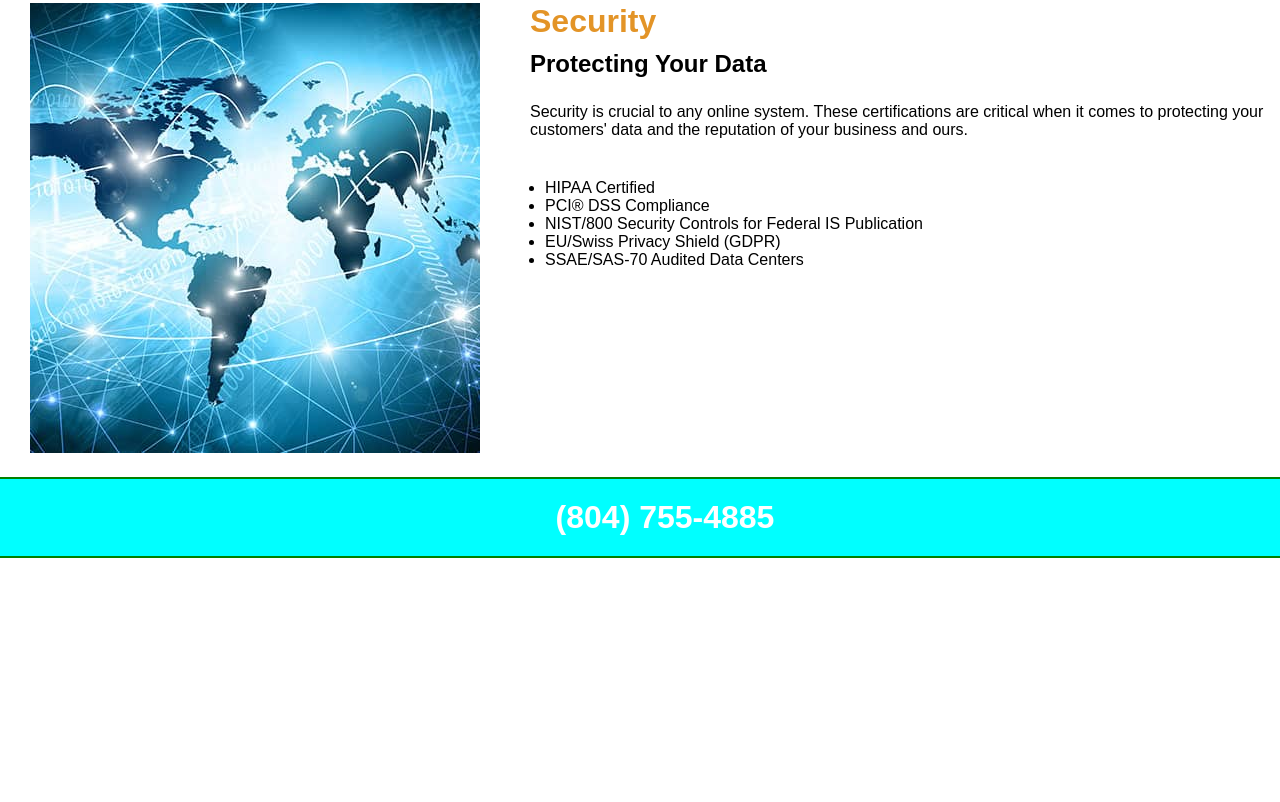
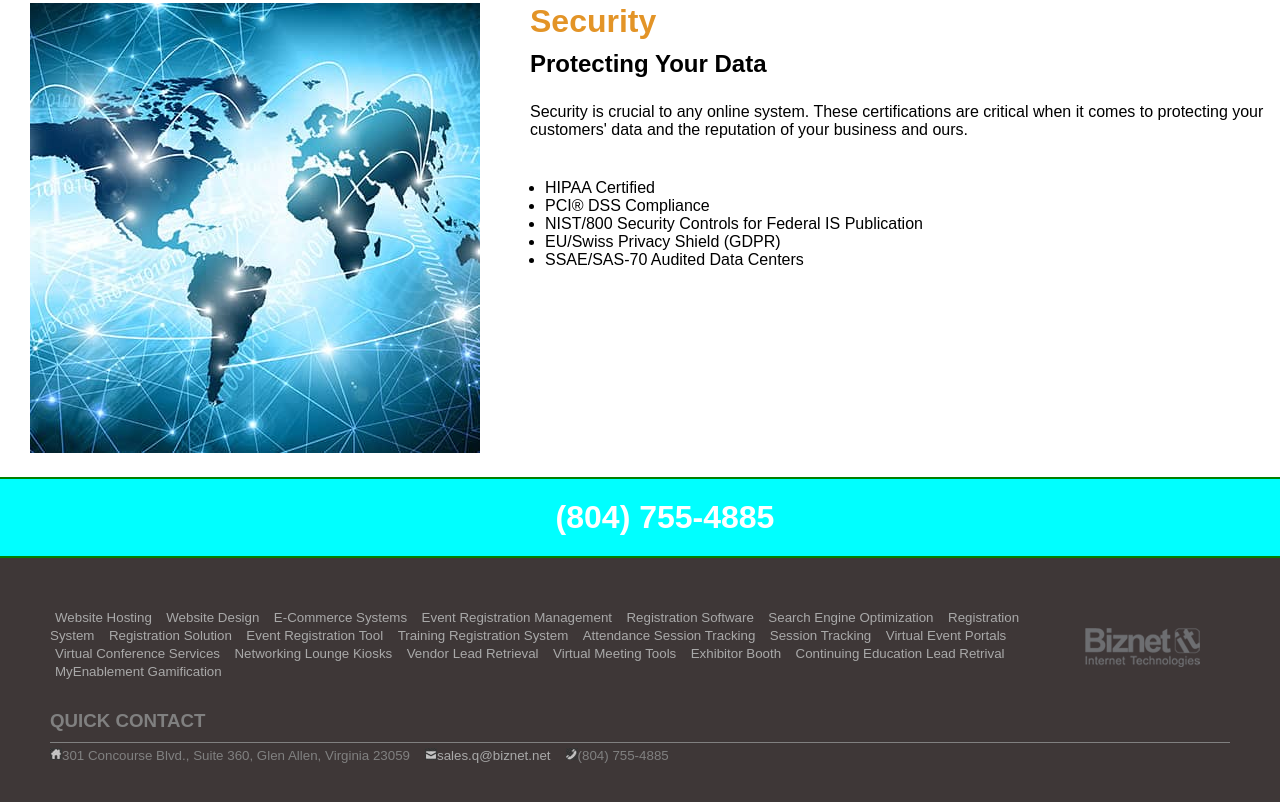
Before and after one commit to Nthnlim/mid-project, a plain HTML site: page index.html in a window 1280 px wide. Shown: the part 2335-3137 px from the top of the page. Before the commit the page ends 2893 px from the top, so only its background shows below. Drawn offline with Linux system fonts and the light colour scheme.

Commit message:
phase 3 footer complete

```diff
--- a/index.css
+++ b/index.css
@@ -153,3 +153,37 @@ main a:hover {
     background-color: aqua;
     border-bottom: 2px solid green;
 }
+
+footer {
+    background-color: rgb(62, 55, 55);
+    display: flexbox;
+    padding: 50px 50px 50px 50px;
+}
+
+footer a {
+    color: darkgrey;
+    text-decoration: none;
+    padding: 5px 5px 5px 5px;
+    font-size: smaller;
+    margin-top: 20px;
+}
+
+footer a:hover {
+    text-decoration: underline;
+    color: white;
+}
+
+.imgfooter {
+    float: right;
+}
+.quick {
+    margin-top: 30px;
+    padding-bottom: 10px;
+    display: flexbox;
+    border-bottom: 1px solid grey;
+    margin-bottom: 5px;
+}
+
+.footer-contact {
+    display: flex;
+}
--- a/index.html
+++ b/index.html
@@ -104,7 +104,42 @@
         </div>
     </main>
 
-    <footer>
+    <footer class="footermain">
+
+        <div class="imgfooter">
+            <img style="margin: 20px 30px 0px 50px;" src="footer_logo_biznet.png" alt="logo footer">
+        </div>
+
+        <div>
+        <a href="https://biznet.com/hosting.asp">Website Hosting</a>
+        <a href="https://biznet.com/design.asp">Website Design</a>
+        <a href="https://biznet.com/design.asp">E-Commerce Systems</a>
+        <a href="https://www.onlineregistrationcenter.com/">Event Registration Management</a>
+        <a href="https://www.onlineregistrationcenter.com/  ">Registration Software</a>
+        <a href="https://biznet.com/seo.asp">Search Engine Optimization</a>
+        <a href="https://www.onlineregistrationcenter.com/">Registration System</a>
+        <a href="https://www.onlineregistrationcenter.com/">Registration Solution</a>
+        <a href="https://www.onlineregistrationcenter.com/">Event Registration Tool</a>
+        <a href="https://www.onlineregistrationcenter.com/">Training Registration System</a>
+        <a href="https://www.positiveproximity.com/">Attendance Session Tracking</a>
+        <a href="https://www.positiveproximity.com/">Session Tracking</a>
+        <a href="https://www.meetingcenter.online/">Virtual Event Portals</a>
+        <a href="https://www.meetingcenter.online/">Virtual Conference Services</a>
+        <a href="https://www.meetingcenter.online/">Networking Lounge Kiosks</a>
+        <a href="https://www.meetingcenter.online/">Vendor Lead Retrieval</a>
+        <a href="https://www.meetingcenter.online/">Virtual Meeting Tools</a>
+        <a href="https://www.meetingcenter.online/">Exhibitor Booth</a>
+        <a href="https://www.positiveproximity.com/">Continuing Education Lead Retrival</a>
+        <a href="https://www.myenablement.com/">MyEnablement Gamification</a>
+        </div>
+        <div class="quick">
+        <h3 style="color: grey;">QUICK CONTACT</h3>
+        </div>
+        <div class="footer-contact">
+            <p style="color: grey; font-size: smaller;"><img src="footer_home.jpg" alt="footer home">301 Concourse Blvd., Suite 360, Glen Allen, Virginia 23059</p>
+            <a style="margin-top: -5px; margin-left: 10px;" href="mailto:sales.q@biznet.net"><img src="footer_email.jpg" alt="email">sales.q@biznet.net</a>
+            <p style="color: grey; font-size: smaller; margin-left: 10px;"><img src="footer_call.jpg" alt="footer call">(804) 755-4885</p>
+        </div>
 
     </footer>
 </body>
```
Also changed, not shown: footer_call.jpg (added), footer_email.jpg (added), footer_home.jpg (added), footer_logo_biznet.png (added).
